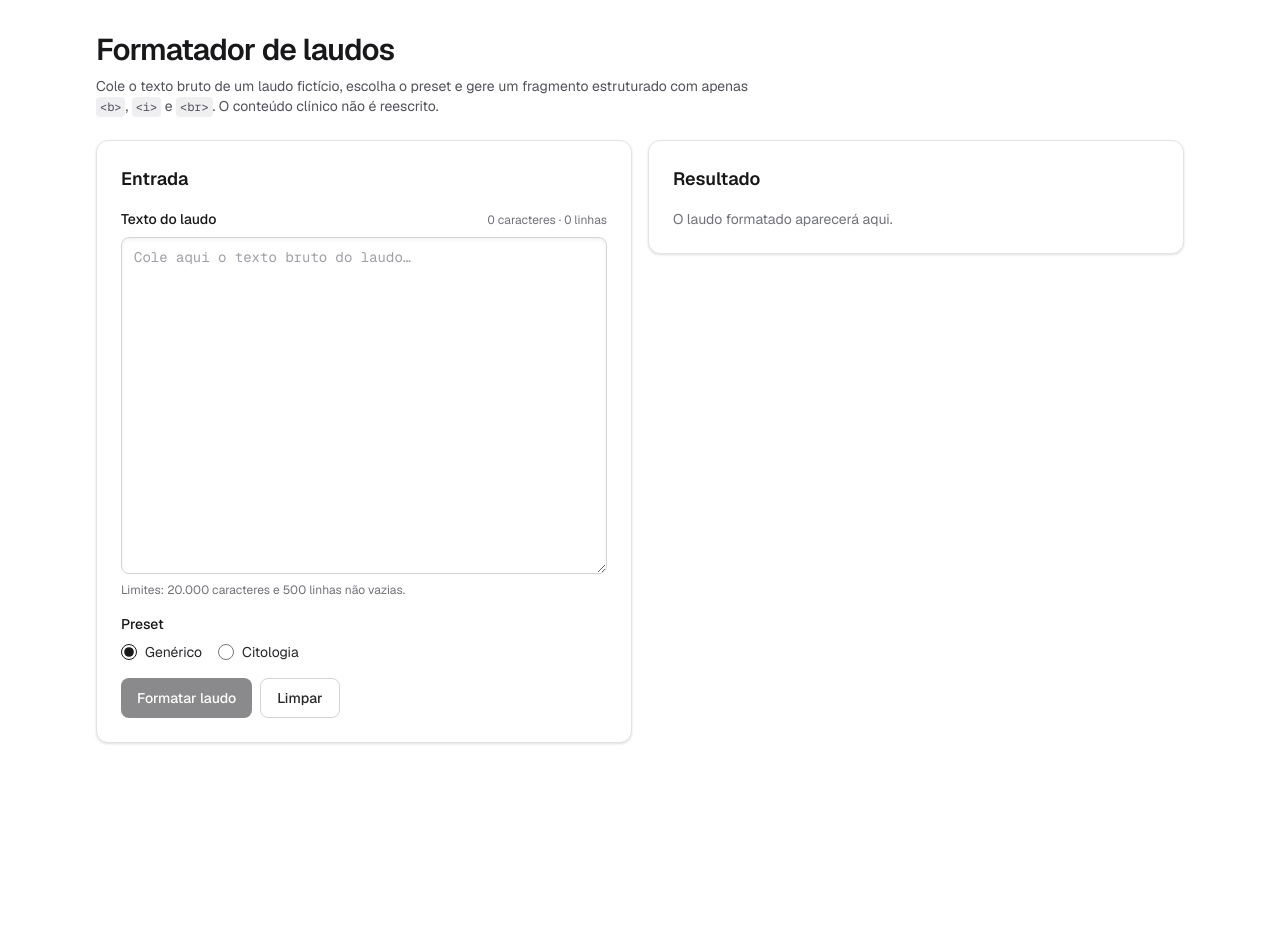
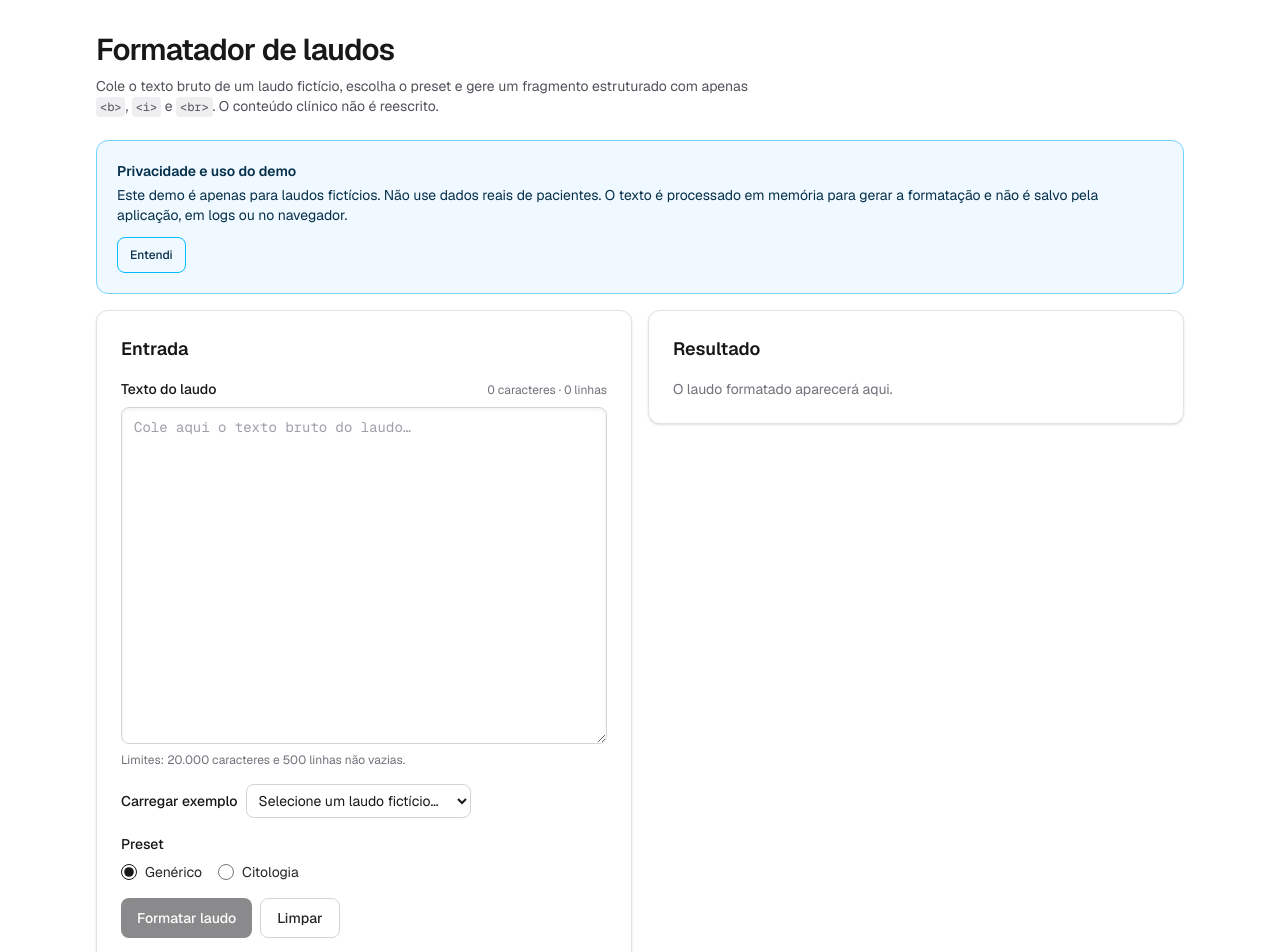
Before and after one commit to LuizClaudioAds/laudo-format, a Next.js app: page / in a window 1280 px wide. Shown: the top 952 px of the page. Before the commit the page ends 800 px from the top, so only its background shows below. Built offline with nearby package versions, Linux system fonts and the light colour scheme.

Commit message:
feat(ui): add sample reports and privacy notice

```diff
--- a/src/app/page.tsx
+++ b/src/app/page.tsx
@@ -1,4 +1,5 @@
 import { FormatWorkbench } from "@/components/format-workbench";
+import { PrivacyNotice } from "@/components/privacy-notice";
 
 export default function Home() {
   return (
@@ -24,6 +25,7 @@ export default function Home() {
           . O conteúdo clínico não é reescrito.
         </p>
       </header>
+      <PrivacyNotice />
       <FormatWorkbench />
     </main>
   );
--- a/src/components/format-workbench.tsx
+++ b/src/components/format-workbench.tsx
@@ -4,6 +4,7 @@ import { useEffect, useRef, useState, type FormEvent } from "react";
 
 import { ReportEditor } from "@/components/report-editor";
 import { ReportPreview } from "@/components/report-preview";
+import { SAMPLE_REPORTS } from "@/data/samples";
 import type { FormatResult, ReportPreset } from "@/lib/format/types";
 
 export type FormatStatus = "idle" | "loading" | "error" | "success";
@@ -71,6 +72,7 @@ async function requestFormat(
 export function FormatWorkbench() {
   const [text, setText] = useState("");
   const [preset, setPreset] = useState<ReportPreset>("generico");
+  const [sampleId, setSampleId] = useState("");
   const [status, setStatus] = useState<FormatStatus>("idle");
   const [result, setResult] = useState<FormatResult | null>(null);
   const [errorMessage, setErrorMessage] = useState<string | null>(null);
@@ -90,6 +92,7 @@ export function FormatWorkbench() {
 
   function handleTextChange(value: string) {
     setText(value);
+    setSampleId("");
     if (status === "success") {
       resetResult();
     }
@@ -102,10 +105,24 @@ export function FormatWorkbench() {
     }
   }
 
+  function handleSampleChange(value: string) {
+    setSampleId(value);
+
+    const sample = SAMPLE_REPORTS.find((entry) => entry.id === value);
+    if (!sample) return;
+
+    controllerRef.current?.abort();
+    controllerRef.current = null;
+    setText(sample.text);
+    setPreset(sample.preset);
+    resetResult();
+  }
+
   function handleClear() {
     controllerRef.current?.abort();
     controllerRef.current = null;
     setText("");
+    setSampleId("");
     resetResult();
   }
 
@@ -153,10 +170,12 @@ export function FormatWorkbench() {
         <ReportEditor
           text={text}
           preset={preset}
+          sampleId={sampleId}
           status={status}
           errorMessage={errorMessage}
           onChange={handleTextChange}
           onPresetChange={handlePresetChange}
+          onSampleChange={handleSampleChange}
           onClear={handleClear}
           onSubmit={handleSubmit}
         />
--- /dev/null
+++ b/src/components/privacy-notice.tsx
@@ -0,0 +1,36 @@
+"use client";
+
+import { useState } from "react";
+
+export function PrivacyNotice() {
+  const [dismissed, setDismissed] = useState(false);
+
+  if (dismissed) return null;
+
+  return (
+    <aside
+      aria-labelledby="aviso-privacidade-titulo"
+      className="mb-4 rounded-xl border border-sky-300 bg-sky-50 p-4 text-sm text-sky-950 sm:p-5 dark:border-sky-800 dark:bg-sky-950 dark:text-sky-100"
+    >
+      <div className="flex flex-wrap items-start justify-between gap-3">
+        <div className="min-w-0 space-y-1">
+          <h2 id="aviso-privacidade-titulo" className="font-semibold">
+            Privacidade e uso do demo
+          </h2>
+          <p>
+            Este demo é apenas para laudos fictícios. Não use dados reais de pacientes. O texto é
+            processado em memória para gerar a formatação e não é salvo pela aplicação, em logs ou
+            no navegador.
+          </p>
+        </div>
+        <button
+          type="button"
+          onClick={() => setDismissed(true)}
+          className="inline-flex min-h-9 items-center justify-center rounded-lg border border-sky-400 px-3 py-1.5 text-xs font-medium text-sky-950 transition-colors hover:bg-sky-100 focus-visible:outline-2 focus-visible:outline-offset-2 focus-visible:outline-sky-900 dark:border-sky-700 dark:text-sky-100 dark:hover:bg-sky-900 dark:focus-visible:outline-sky-100"
+        >
+          Entendi
+        </button>
+      </div>
+    </aside>
+  );
+}
--- a/src/components/report-editor.tsx
+++ b/src/components/report-editor.tsx
@@ -1,5 +1,6 @@
 import type { FormEvent } from "react";
 
+import { SAMPLE_REPORTS } from "@/data/samples";
 import { REPORT_PRESETS, type ReportPreset } from "@/lib/format/types";
 
 import type { FormatStatus } from "./format-workbench";
@@ -16,10 +17,12 @@ function countNonEmptyLines(value: string): number {
 interface ReportEditorProps {
   text: string;
   preset: ReportPreset;
+  sampleId: string;
   status: FormatStatus;
   errorMessage: string | null;
   onChange: (value: string) => void;
   onPresetChange: (preset: ReportPreset) => void;
+  onSampleChange: (sampleId: string) => void;
   onClear: () => void;
   onSubmit: (event: FormEvent<HTMLFormElement>) => void;
 }
@@ -27,10 +30,12 @@ interface ReportEditorProps {
 export function ReportEditor({
   text,
   preset,
+  sampleId,
   status,
   errorMessage,
   onChange,
   onPresetChange,
+  onSampleChange,
   onClear,
   onSubmit,
 }: ReportEditorProps) {
@@ -66,6 +71,26 @@ export function ReportEditor({
         <p id="laudo-dica" className="text-xs text-zinc-500 dark:text-zinc-400">
           Limites: 20.000 caracteres e 500 linhas não vazias.
         </p>
+      </div>
+
+      <div className="flex flex-wrap items-center gap-2">
+        <label htmlFor="laudo-exemplo" className="text-sm font-medium">
+          Carregar exemplo
+        </label>
+        <select
+          id="laudo-exemplo"
+          value={sampleId}
+          onChange={(event) => onSampleChange(event.target.value)}
+          disabled={isBusy}
+          className="max-w-full min-w-0 rounded-lg border border-zinc-300 bg-white px-2 py-1.5 text-sm text-zinc-900 outline-none focus-visible:border-zinc-500 focus-visible:ring-2 focus-visible:ring-zinc-400 disabled:opacity-60 dark:border-zinc-700 dark:bg-zinc-950 dark:text-zinc-100"
+        >
+          <option value="">Selecione um laudo fictício…</option>
+          {SAMPLE_REPORTS.map((sample) => (
+            <option key={sample.id} value={sample.id}>
+              {sample.label}
+            </option>
+          ))}
+        </select>
       </div>
 
       <fieldset disabled={isBusy} className="min-w-0">
--- /dev/null
+++ b/src/data/samples.ts
@@ -0,0 +1,55 @@
+import type { ReportPreset } from "@/lib/format/types";
+
+export interface SampleReport {
+  id: string;
+  label: string;
+  preset: ReportPreset;
+  text: string;
+}
+
+export const SAMPLE_REPORTS: SampleReport[] = [
+  {
+    id: "anatomopatologico-gastrico",
+    label: "Biópsia gástrica",
+    preset: "generico",
+    text: [
+      "ANATOMOPATOLÓGICO",
+      "Paciente: Exemplo Fictício, 45 anos",
+      "Registro: 0000000",
+      "Material: fragmento de mucosa gástrica obtido por endoscopia digestiva alta.",
+      "Microscopia: fragmentos de mucosa gástrica com infiltrado inflamatório crônico leve na lâmina própria. Não se observam metaplasia intestinal, displasia ou malignidade.",
+      "Diagnóstico: gastrite crônica não ativa.",
+      "Nota: exemplo fictício para demonstração do formatador.",
+    ].join("\n"),
+  },
+  {
+    id: "citologia-cervicovaginal",
+    label: "Citologia cervicovaginal",
+    preset: "citologia",
+    text: [
+      "CITOLOGIA CERVICOVAGINAL",
+      "Paciente: Exemplo Fictício, 38 anos",
+      "Registro: 0000000",
+      "Material: esfregaço cervicovaginal em meio líquido.",
+      "Adequabilidade: satisfatória, com representação da zona de transformação.",
+      "Microscopia: células escamosas com alterações inflamatórias inespecíficas. Ausência de atipias malignas.",
+      "Conclusão: negativo para lesão intraepitelial ou malignidade.",
+      "Nota: exemplo fictício para demonstração do formatador.",
+    ].join("\n"),
+  },
+  {
+    id: "imuno-histoquimica-mamaria",
+    label: "Imuno-histoquímica mamária",
+    preset: "generico",
+    text: [
+      "IMUNO-HISTOQUÍMICA",
+      "Paciente: Exemplo Fictício, 61 anos",
+      "Registro: 0000000",
+      "Material: bloco de tecido mamário.",
+      "Painel: receptor de estrogênio, receptor de progesterona e HER2.",
+      "Resultado: receptor de estrogênio positivo em 90% dos núcleos; receptor de progesterona positivo em 70% dos núcleos; HER2 com expressão fraca e incompleta.",
+      "Conclusão: perfil imuno-histoquímico fictício para demonstração.",
+      "Nota: exemplo fictício para demonstração do formatador.",
+    ].join("\n"),
+  },
+];
```
Also changed, not shown: 1 other file (tests, documents, lock files or other folders).
